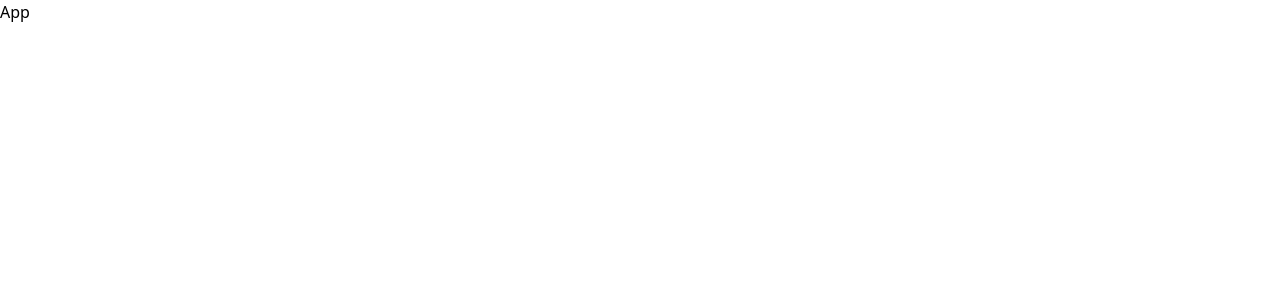
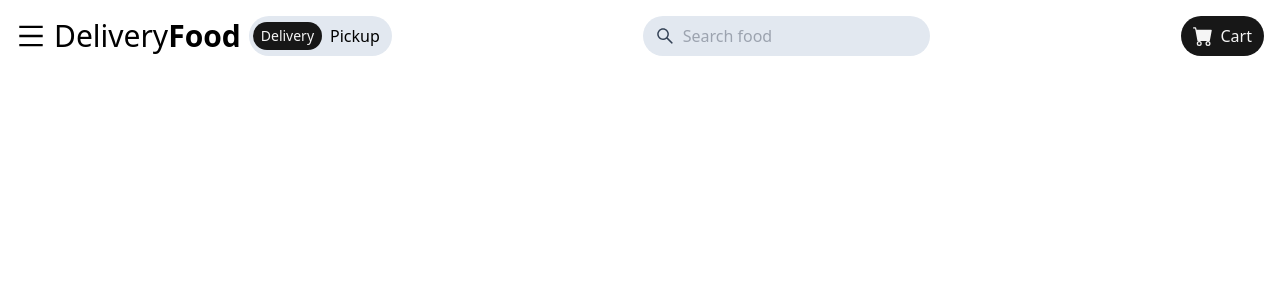
Before and after one commit to rodrigosantosdev/deliveryfood, a React (Vite) app: page / in a window 1280 px wide. Shown: the top 300 px of the page. Built offline with nearby package versions, Linux system fonts and the light colour scheme.

Commit message:
feat: add react icons, atualizado o app, e criado o navbar

```diff
--- a/package.json
+++ b/package.json
@@ -11,7 +11,8 @@
   },
   "dependencies": {
     "react": "^18.2.0",
-    "react-dom": "^18.2.0"
+    "react-dom": "^18.2.0",
+    "react-icons": "^4.11.0"
   },
   "devDependencies": {
     "@types/react": "^18.2.15",
--- a/src/App.jsx
+++ b/src/App.jsx
@@ -1,7 +1,12 @@
 import React from "react";
+import Navbar from "./components/Navbar";
 
 function App() {
-  return <div>App</div>;
+  return (
+    <div>
+      <Navbar />
+    </div>
+  );
 }
 
 export default App;
--- /dev/null
+++ b/src/components/Navbar.jsx
@@ -0,0 +1,96 @@
+import React, { useState } from "react";
+import {
+  AiFillTag,
+  AiOutlineClose,
+  AiOutlineMenu,
+  AiOutlineSearch,
+} from "react-icons/ai";
+import { BsFillCartFill, BsFillSaveFill } from "react-icons/bs";
+import { TbTruckDelivery } from "react-icons/tb";
+import { MdFavorite, MdHelp, MdWallet } from "react-icons/md";
+import { FaUserFriends } from "react-icons/fa";
+
+function Navbar() {
+  const [nav, setNav] = useState(false);
+  return (
+    <div className="max-w-[1640px] mx-auto flex justify-between items-center p-4">
+      <div className="flex items-center">
+        <div className="cursor-pointer">
+          <AiOutlineMenu size={30} onClick={() => setNav(!nav)} />
+        </div>
+        <h1 className="px-2 text-2xl sm:text-3xl">
+          Delivery<span className="font-bold">Food</span>
+        </h1>
+        <div className="items-center hidden p-1 rounded-full md:flex bg-slate-200">
+          <p className="px-2 py-1 text-sm rounded-full bg-neutral-900 text-neutral-100">
+            Delivery
+          </p>
+          <p className="px-2 py-1">Pickup</p>
+        </div>
+      </div>
+
+      {/* Search */}
+      <div className="flex items-center gap-2 py-2 pl-3 rounded-full bg-slate-200">
+        <AiOutlineSearch size={20} className="text-slate-700" />
+        <input
+          type="text"
+          placeholder="Search food"
+          aria-label="campo de busca"
+          className="pr-4 bg-transparent outline-none"
+        />
+      </div>
+
+      {/* cart */}
+      <button className="items-center hidden gap-2 px-3 py-2 rounded-full cursor-pointer md:flex bg-neutral-900 text-neutral-100">
+        <BsFillCartFill size={20} />
+        Cart
+      </button>
+
+      {/* sidebar draw */}
+      <div
+        className={
+          nav
+            ? "fixed top-0 left-0 w-[300px] h-screen bg-neutral-50 z-10 duration-300 p-4"
+            : "fixed top-0 left-[-100%] w-[300px] h-screen bg-neutral-50 z-10 duration-300 p-4"
+        }
+      >
+        <AiOutlineClose
+          size={20}
+          onClick={() => setNav(!nav)}
+          className="absolute cursor-pointer right-4 top-4"
+          aria-label="Icone de X, para fechar menu"
+        />
+        <h2>
+          Delivery <span>food</span>
+          <nav>
+            <ul className="flex flex-col gap-4 mt-8 font-semibold">
+              <li className="flex gap-2 cursor-pointer">
+                <TbTruckDelivery size={20} /> Order
+              </li>
+              <li className="flex gap-2 cursor-pointer">
+                <MdFavorite size={20} /> Favorites
+              </li>
+              <li className="flex gap-2 cursor-pointer">
+                <MdWallet size={20} /> Wallet
+              </li>
+              <li className="flex gap-2 cursor-pointer">
+                <MdHelp size={20} /> Help
+              </li>
+              <li className="flex gap-2 cursor-pointer">
+                <AiFillTag size={20} /> Promotions
+              </li>
+              <li className="flex gap-2 cursor-pointer">
+                <BsFillSaveFill size={20} /> Best One
+              </li>
+              <li className="flex gap-2 cursor-pointer">
+                <FaUserFriends size={20} /> Invite Friends
+              </li>
+            </ul>
+          </nav>
+        </h2>
+      </div>
+    </div>
+  );
+}
+
+export default Navbar;
```
Also changed, not shown: 1 other file (tests, documents, lock files or other folders).
